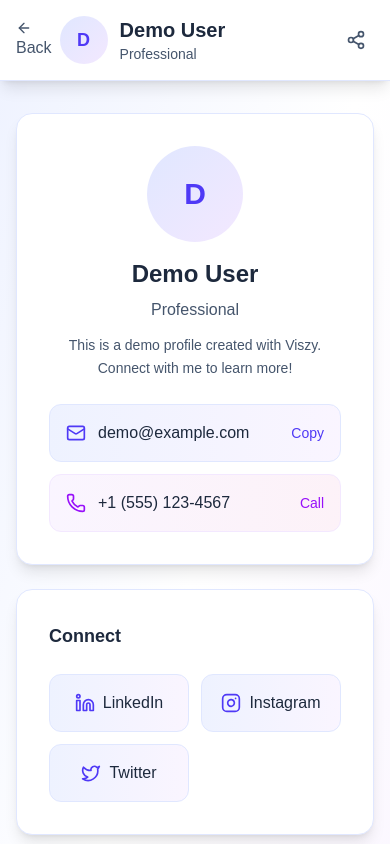
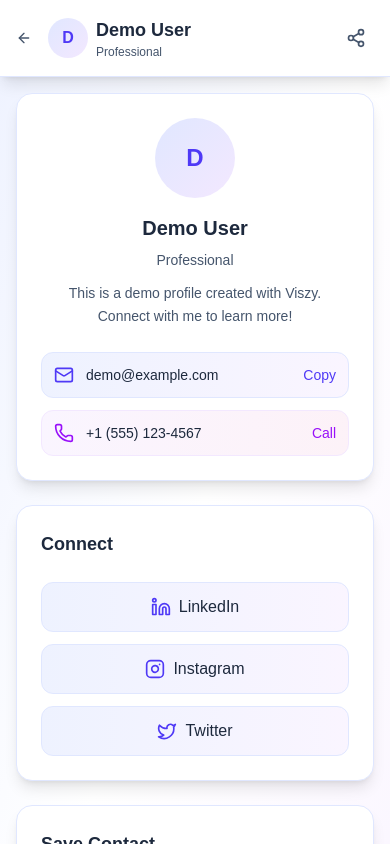
Before and after one commit to Soulemane12/viszyai, a Next.js app: page /profile/1 in a window 390 px wide. Shown: the top 844 px of the page. Built offline with nearby package versions, Linux system fonts and the light colour scheme; no server answers; the database is empty.

Commit message:
Improve mobile responsiveness across all pages - better layouts, spacing, and touch-friendly design

```diff
--- a/src/app/dashboard/page.tsx
+++ b/src/app/dashboard/page.tsx
@@ -95,19 +95,19 @@ export default function DashboardPage() {
       <header className="bg-white shadow-sm border-b border-indigo-100">
         <div className="max-w-7xl mx-auto px-4 sm:px-6 lg:px-8">
           <div className="flex justify-between items-center py-4">
-            <div className="flex items-center space-x-4">
+            <div className="flex items-center space-x-2 sm:space-x-4">
               <BackButton
                 fallbackPath="/"
                 className="text-slate-600 hover:text-indigo-600 transition-colors"
               >
-                Back
+                <span className="hidden sm:inline">Back</span>
               </BackButton>
-              <Link href="/" className="text-2xl font-bold bg-gradient-to-r from-indigo-600 to-purple-600 bg-clip-text text-transparent">
+              <Link href="/" className="text-xl sm:text-2xl font-bold bg-gradient-to-r from-indigo-600 to-purple-600 bg-clip-text text-transparent">
                 Viszy
               </Link>
             </div>
-            <div className="flex items-center space-x-4">
-              <div className="flex items-center space-x-2">
+            <div className="flex items-center space-x-2 sm:space-x-4">
+              <div className="hidden sm:flex items-center space-x-2">
                 <span className="text-slate-600">Welcome, {profile?.name || user.user_metadata?.full_name || user.user_metadata?.name || user.email?.split('@')[0] || 'User'}</span>
                 {user && !profile && (
                   <div className="flex items-center space-x-1 text-slate-400">
@@ -118,11 +118,11 @@ export default function DashboardPage() {
               </div>
               <button
                 onClick={handleSignOut}
-                className="flex items-center space-x-2 text-slate-600 hover:text-slate-800 transition-colors px-3 py-2 rounded-lg hover:bg-slate-100 cursor-pointer"
+                className="flex items-center space-x-1 sm:space-x-2 text-slate-600 hover:text-slate-800 transition-colors px-2 sm:px-3 py-2 rounded-lg hover:bg-slate-100 cursor-pointer"
                 type="button"
               >
                 <LogOut size={16} />
-                <span>Sign Out</span>
+                <span className="hidden sm:inline">Sign Out</span>
               </button>
             </div>
           </div>
@@ -130,18 +130,18 @@ export default function DashboardPage() {
       </header>
 
       {/* Main Content */}
-      <main className="max-w-7xl mx-auto px-4 sm:px-6 lg:px-8 py-8">
-        <div className="grid grid-cols-1 lg:grid-cols-2 gap-8">
+      <main className="max-w-7xl mx-auto px-4 sm:px-6 lg:px-8 py-4 sm:py-8">
+        <div className="grid grid-cols-1 lg:grid-cols-2 gap-6 sm:gap-8">
           {/* Profile Card */}
-          <div className="bg-white rounded-2xl shadow-lg p-6">
+          <div className="bg-white rounded-2xl shadow-lg p-4 sm:p-6">
             <div className="flex items-center justify-between mb-6">
-              <h2 className="text-2xl font-bold text-slate-800">Your Profile</h2>
+              <h2 className="text-xl sm:text-2xl font-bold text-slate-800">Your Profile</h2>
               <Link
                 href="/create-profile"
-                className="flex items-center space-x-2 bg-indigo-100 text-indigo-700 px-4 py-2 rounded-lg hover:bg-indigo-200 transition-colors"
+                className="flex items-center space-x-1 sm:space-x-2 bg-indigo-100 text-indigo-700 px-3 sm:px-4 py-2 rounded-lg hover:bg-indigo-200 transition-colors"
               >
                 <Edit size={16} />
-                <span>{profile ? 'Edit' : 'Create'}</span>
+                <span className="text-sm sm:text-base">{profile ? 'Edit' : 'Create'}</span>
               </Link>
             </div>
 
@@ -177,7 +177,7 @@ export default function DashboardPage() {
 
                 <div className="mt-6">
                   <p className="text-sm text-slate-500 mb-2">Your profile URL:</p>
-                  <p className="font-mono text-indigo-600 bg-indigo-50 px-3 py-1 rounded-lg inline-block">
+                  <p className="font-mono text-indigo-600 bg-indigo-50 px-3 py-1 rounded-lg inline-block text-xs sm:text-sm break-all">
                     https://viszyai.vercel.app/profile/{profile.handle}
                   </p>
                 </div>
@@ -196,35 +196,35 @@ export default function DashboardPage() {
           </div>
 
           {/* QR Code Card */}
-          <div className="bg-white rounded-2xl shadow-lg p-6">
+          <div className="bg-white rounded-2xl shadow-lg p-4 sm:p-6">
             <div className="flex items-center justify-between mb-6">
-              <h2 className="text-2xl font-bold text-slate-800">Your QR Code</h2>
+              <h2 className="text-xl sm:text-2xl font-bold text-slate-800">Your QR Code</h2>
               <QrCode className="text-indigo-600" size={24} />
             </div>
 
             {profile ? (
               <div className="text-center">
-                <div className="bg-white border-2 border-indigo-200 rounded-lg p-4 inline-block mb-4">
-                  <div className="w-48 h-48 bg-slate-100 rounded-lg flex items-center justify-center">
-                    <p className="text-slate-500 text-sm">QR Code will be generated here</p>
+                <div className="bg-white border-2 border-indigo-200 rounded-lg p-3 sm:p-4 inline-block mb-4">
+                  <div className="w-32 h-32 sm:w-48 sm:h-48 bg-slate-100 rounded-lg flex items-center justify-center">
+                    <p className="text-slate-500 text-xs sm:text-sm px-2 text-center">QR Code will be generated here</p>
                   </div>
                 </div>
 
                 <div className="space-y-3">
-                  <p className="text-slate-600">
+                  <p className="text-slate-600 text-sm sm:text-base">
                     Share this QR code to let people access your digital business card
                   </p>
 
-                  <div className="flex space-x-3">
+                  <div className="flex flex-col sm:flex-row space-y-2 sm:space-y-0 sm:space-x-3">
                     <Link
                       href={`/qr/${profile.handle}`}
-                      className="flex-1 bg-gradient-to-r from-indigo-600 to-purple-600 text-white py-2 px-4 rounded-lg hover:from-indigo-700 hover:to-purple-700 transition-all duration-200"
+                      className="flex-1 bg-gradient-to-r from-indigo-600 to-purple-600 text-white py-2 px-4 rounded-lg hover:from-indigo-700 hover:to-purple-700 transition-all duration-200 text-sm sm:text-base"
                     >
                       View QR Code
                     </Link>
                     <Link
                       href={`/profile/${profile.handle}`}
-                      className="flex-1 bg-slate-100 text-slate-700 py-2 px-4 rounded-lg hover:bg-slate-200 transition-colors"
+                      className="flex-1 bg-slate-100 text-slate-700 py-2 px-4 rounded-lg hover:bg-slate-200 transition-colors text-sm sm:text-base"
                     >
                       View Profile
                     </Link>
@@ -246,40 +246,40 @@ export default function DashboardPage() {
         </div>
 
         {/* Quick Actions */}
-        <div className="mt-8 bg-white rounded-2xl shadow-lg p-6">
-          <h3 className="text-xl font-bold text-slate-800 mb-4">Quick Actions</h3>
-          <div className="grid grid-cols-1 md:grid-cols-3 gap-4">
+        <div className="mt-6 sm:mt-8 bg-white rounded-2xl shadow-lg p-4 sm:p-6">
+          <h3 className="text-lg sm:text-xl font-bold text-slate-800 mb-4">Quick Actions</h3>
+          <div className="grid grid-cols-1 sm:grid-cols-2 lg:grid-cols-3 gap-3 sm:gap-4">
             {!profile && (
               <Link
                 href="/create-profile"
-                className="flex items-center space-x-3 p-4 bg-gradient-to-r from-green-50 to-emerald-50 rounded-lg hover:from-green-100 hover:to-emerald-100 transition-all duration-200 border-2 border-green-200"
+                className="flex items-center space-x-2 sm:space-x-3 p-3 sm:p-4 bg-gradient-to-r from-green-50 to-emerald-50 rounded-lg hover:from-green-100 hover:to-emerald-100 transition-all duration-200 border-2 border-green-200"
               >
-                <User className="text-green-600" size={20} />
+                <User className="text-green-600" size={18} />
                 <div>
-                  <p className="font-semibold text-slate-800">Create Profile</p>
-                  <p className="text-slate-600 text-sm">Set up your digital card</p>
+                  <p className="font-semibold text-slate-800 text-sm sm:text-base">Create Profile</p>
+                  <p className="text-slate-600 text-xs sm:text-sm">Set up your digital card</p>
                 </div>
               </Link>
             )}
             <Link
               href="/demo"
-              className="flex items-center space-x-3 p-4 bg-gradient-to-r from-indigo-50 to-purple-50 rounded-lg hover:from-indigo-100 hover:to-purple-100 transition-all duration-200"
+              className="flex items-center space-x-2 sm:space-x-3 p-3 sm:p-4 bg-gradient-to-r from-indigo-50 to-purple-50 rounded-lg hover:from-indigo-100 hover:to-purple-100 transition-all duration-200"
             >
-              <QrCode className="text-indigo-600" size={20} />
+              <QrCode className="text-indigo-600" size={18} />
               <div>
-                <p className="font-semibold text-slate-800">See Demo</p>
-                <p className="text-slate-600 text-sm">View how it works</p>
+                <p className="font-semibold text-slate-800 text-sm sm:text-base">See Demo</p>
+                <p className="text-slate-600 text-xs sm:text-sm">View how it works</p>
               </div>
             </Link>
 
             <Link
               href="/analytics"
-              className="flex items-center space-x-3 p-4 bg-gradient-to-r from-indigo-50 to-purple-50 rounded-lg hover:from-indigo-100 hover:to-purple-100 transition-all duration-200"
+              className="flex items-center space-x-2 sm:space-x-3 p-3 sm:p-4 bg-gradient-to-r from-indigo-50 to-purple-50 rounded-lg hover:from-indigo-100 hover:to-purple-100 transition-all duration-200"
             >
-              <BarChart3 className="text-indigo-600" size={20} />
+              <BarChart3 className="text-indigo-600" size={18} />
               <div>
-                <p className="font-semibold text-slate-800">Analytics</p>
-                <p className="text-slate-600 text-sm">Track your performance</p>
+                <p className="font-semibold text-slate-800 text-sm sm:text-base">Analytics</p>
+                <p className="text-slate-600 text-xs sm:text-sm">Track your performance</p>
               </div>
             </Link>
 
@@ -287,12 +287,12 @@ export default function DashboardPage() {
 
             <Link
               href="/settings"
-              className="flex items-center space-x-3 p-4 bg-gradient-to-r from-indigo-50 to-purple-50 rounded-lg hover:from-indigo-100 hover:to-purple-100 transition-all duration-200"
+              className="flex items-center space-x-2 sm:space-x-3 p-3 sm:p-4 bg-gradient-to-r from-indigo-50 to-purple-50 rounded-lg hover:from-indigo-100 hover:to-purple-100 transition-all duration-200"
             >
-              <Settings className="text-indigo-600" size={20} />
+              <Settings className="text-indigo-600" size={18} />
               <div>
-                <p className="font-semibold text-slate-800">Settings</p>
-                <p className="text-slate-600 text-sm">Manage your account</p>
+                <p className="font-semibold text-slate-800 text-sm sm:text-base">Settings</p>
+                <p className="text-slate-600 text-xs sm:text-sm">Manage your account</p>
               </div>
             </Link>
           </div>
--- a/src/app/profile/[handle]/page.tsx
+++ b/src/app/profile/[handle]/page.tsx
@@ -225,22 +225,22 @@ export default function ProfilePage() {
       <header className="bg-white shadow-lg border-b border-indigo-100">
         <div className="container mx-auto px-4 py-4">
           <div className="flex items-center justify-between">
-            <div className="flex items-center space-x-3">
+            <div className="flex items-center space-x-2 sm:space-x-3">
               <BackButton
                 fallbackPath="/"
-                className="text-slate-600 hover:text-indigo-600 transition-colors mr-2"
+                className="text-slate-600 hover:text-indigo-600 transition-colors"
               >
-                Back
+                <span className="hidden sm:inline">Back</span>
               </BackButton>
-              <div className="w-12 h-12 bg-gradient-to-br from-indigo-100 to-purple-100 rounded-full flex items-center justify-center">
-                <span className="text-lg font-bold text-indigo-600">
+              <div className="w-10 h-10 sm:w-12 sm:h-12 bg-gradient-to-br from-indigo-100 to-purple-100 rounded-full flex items-center justify-center">
+                <span className="text-base sm:text-lg font-bold text-indigo-600">
                   {profileData.name.charAt(0)}
                 </span>
               </div>
-              <div>
-                <h1 className="text-xl font-bold text-slate-800">{profileData.name}</h1>
+              <div className="min-w-0 flex-1">
+                <h1 className="text-lg sm:text-xl font-bold text-slate-800 truncate">{profileData.name}</h1>
                 {profileData.title && (
-                  <p className="text-sm text-slate-600">{profileData.title}</p>
+                  <p className="text-xs sm:text-sm text-slate-600 truncate">{profileData.title}</p>
                 )}
               </div>
             </div>
@@ -257,24 +257,24 @@ export default function ProfilePage() {
       </header>
 
       {/* Main Content */}
-      <main className="container mx-auto px-4 py-8">
+      <main className="container mx-auto px-4 py-4 sm:py-8">
         <div className="max-w-md mx-auto">
           {/* Profile Card */}
-          <div className="bg-white rounded-2xl shadow-lg p-8 mb-6 border border-indigo-100">
+          <div className="bg-white rounded-2xl shadow-lg p-6 sm:p-8 mb-6 border border-indigo-100">
             <div className="text-center mb-6">
-              <div className="w-24 h-24 bg-gradient-to-br from-indigo-100 to-purple-100 rounded-full flex items-center justify-center mx-auto mb-4">
-                <span className="text-3xl font-bold text-indigo-600">
+              <div className="w-20 h-20 sm:w-24 sm:h-24 bg-gradient-to-br from-indigo-100 to-purple-100 rounded-full flex items-center justify-center mx-auto mb-4">
+                <span className="text-2xl sm:text-3xl font-bold text-indigo-600">
                   {profileData.name.charAt(0)}
                 </span>
               </div>
-              <h2 className="text-2xl font-bold text-slate-800 mb-2">
+              <h2 className="text-xl sm:text-2xl font-bold text-slate-800 mb-2">
                 {profileData.name}
               </h2>
               {profileData.title && (
-                <p className="text-slate-600 mb-3">{profileData.title}</p>
+                <p className="text-slate-600 mb-3 text-sm sm:text-base">{profileData.title}</p>
               )}
               {profileData.bio && (
-                <p className="text-slate-600 text-sm leading-relaxed">
+                <p className="text-slate-600 text-sm leading-relaxed px-2 sm:px-0">
                   {profileData.bio}
                 </p>
               )}
@@ -285,26 +285,26 @@ export default function ProfilePage() {
               {profileData.email && (
                 <button
                   onClick={() => copyToClipboard(profileData.email)}
-                  className="w-full flex items-center justify-between p-4 bg-gradient-to-r from-indigo-50 to-purple-50 rounded-xl hover:from-indigo-100 hover:to-purple-100 transition-all duration-200 border border-indigo-100"
+                  className="w-full flex items-center justify-between p-3 sm:p-4 bg-gradient-to-r from-indigo-50 to-purple-50 rounded-xl hover:from-indigo-100 hover:to-purple-100 transition-all duration-200 border border-indigo-100"
                 >
-                  <div className="flex items-center">
-                    <Mail className="h-5 w-5 text-indigo-600 mr-3" />
-                    <span className="text-slate-800 font-medium">{profileData.email}</span>
+                  <div className="flex items-center min-w-0 flex-1">
+                    <Mail className="h-5 w-5 text-indigo-600 mr-3 flex-shrink-0" />
+                    <span className="text-slate-800 font-medium text-sm sm:text-base truncate">{profileData.email}</span>
                   </div>
-                  <span className="text-sm text-indigo-600 font-medium">Copy</span>
+                  <span className="text-sm text-indigo-600 font-medium ml-2 flex-shrink-0">Copy</span>
                 </button>
               )}
 
               {profileData.phone && (
                 <a
                   href={`tel:${profileData.phone}`}
-                  className="w-full flex items-center justify-between p-4 bg-gradient-to-r from-purple-50 to-pink-50 rounded-xl hover:from-purple-100 hover:to-pink-100 transition-all duration-200 border border-purple-100"
+                  className="w-full flex items-center justify-between p-3 sm:p-4 bg-gradient-to-r from-purple-50 to-pink-50 rounded-xl hover:from-purple-100 hover:to-pink-100 transition-all duration-200 border border-purple-100"
                 >
-                  <div className="flex items-center">
-                    <Phone className="h-5 w-5 text-purple-600 mr-3" />
-                    <span className="text-slate-800 font-medium">{profileData.phone}</span>
+                  <div className="flex items-center min-w-0 flex-1">
+                    <Phone className="h-5 w-5 text-purple-600 mr-3 flex-shrink-0" />
+                    <span className="text-slate-800 font-medium text-sm sm:text-base truncate">{profileData.phone}</span>
                   </div>
-                  <span className="text-sm text-purple-600 font-medium">Call</span>
+                  <span className="text-sm text-purple-600 font-medium ml-2 flex-shrink-0">Call</span>
                 </a>
               )}
             </div>
@@ -312,9 +312,9 @@ export default function ProfilePage() {
 
           {/* Social Links */}
           {profileData.socialLinks.length > 0 && (
-            <div className="bg-white rounded-2xl shadow-lg p-8 mb-6 border border-indigo-100">
+            <div className="bg-white rounded-2xl shadow-lg p-6 sm:p-8 mb-6 border border-indigo-100">
               <h3 className="text-lg font-semibold text-slate-800 mb-6">Connect</h3>
-              <div className="grid grid-cols-2 gap-3">
+              <div className="grid grid-cols-1 sm:grid-cols-2 gap-3">
                 {profileData.socialLinks.map((link, index) => {
                   const IconComponent = socialIcons[link.platform] || Globe;
                   return (
@@ -335,7 +335,7 @@ export default function ProfilePage() {
                           }
                         }
                       }}
-                      className="flex items-center justify-center p-4 bg-gradient-to-r from-indigo-50 to-purple-50 rounded-xl hover:from-indigo-100 hover:to-purple-100 transition-all duration-200 border border-indigo-100"
+                      className="flex items-center justify-center p-3 sm:p-4 bg-gradient-to-r from-indigo-50 to-purple-50 rounded-xl hover:from-indigo-100 hover:to-purple-100 transition-all duration-200 border border-indigo-100"
                     >
                       <IconComponent className="h-5 w-5 text-indigo-600 mr-2" />
                       <span className="text-slate-800 font-medium">{link.platform}</span>
@@ -347,23 +347,23 @@ export default function ProfilePage() {
           )}
 
           {/* Add to Contacts */}
-          <div className="bg-white rounded-2xl shadow-lg p-8 mb-6 border border-indigo-100">
+          <div className="bg-white rounded-2xl shadow-lg p-6 sm:p-8 mb-6 border border-indigo-100">
             <h3 className="text-lg font-semibold text-slate-800 mb-6">Save Contact</h3>
             <button
               onClick={downloadVCard}
-              className="w-full flex items-center justify-center p-4 bg-gradient-to-r from-indigo-600 to-purple-600 text-white rounded-xl hover:from-indigo-700 hover:to-purple-700 transition-all duration-200 shadow-lg hover:shadow-xl"
+              className="w-full flex items-center justify-center p-3 sm:p-4 bg-gradient-to-r from-indigo-600 to-purple-600 text-white rounded-xl hover:from-indigo-700 hover:to-purple-700 transition-all duration-200 shadow-lg hover:shadow-xl"
             >
               <Download className="h-5 w-5 mr-2" />
               Add to Contacts
             </button>
-            <p className="text-sm text-slate-500 text-center mt-3">
+            <p className="text-sm text-slate-500 text-center mt-3 px-2 sm:px-0">
               Downloads a .vcf file you can import to your phone
             </p>
           </div>
 
           {/* Copied Notification */}
           {showCopied && (
-            <div className="fixed bottom-4 left-1/2 transform -translate-x-1/2 bg-green-600 text-white px-4 py-2 rounded-lg shadow-lg">
+            <div className="fixed bottom-4 left-1/2 transform -translate-x-1/2 bg-green-600 text-white px-4 py-2 rounded-lg shadow-lg z-50 mx-4">
               Copied to clipboard!
             </div>
           )}
```
Also changed, not shown: src/app/analytics/page.tsx (+29 -32 lines).
